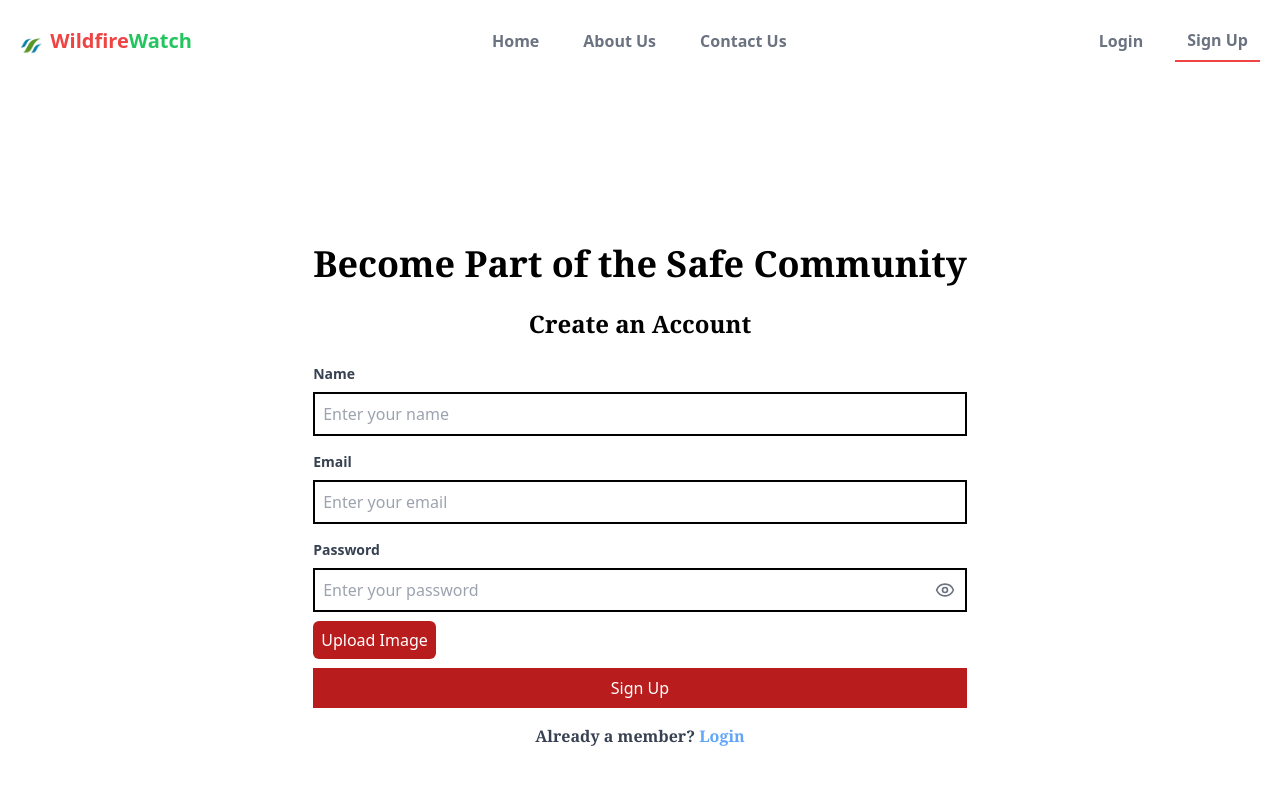
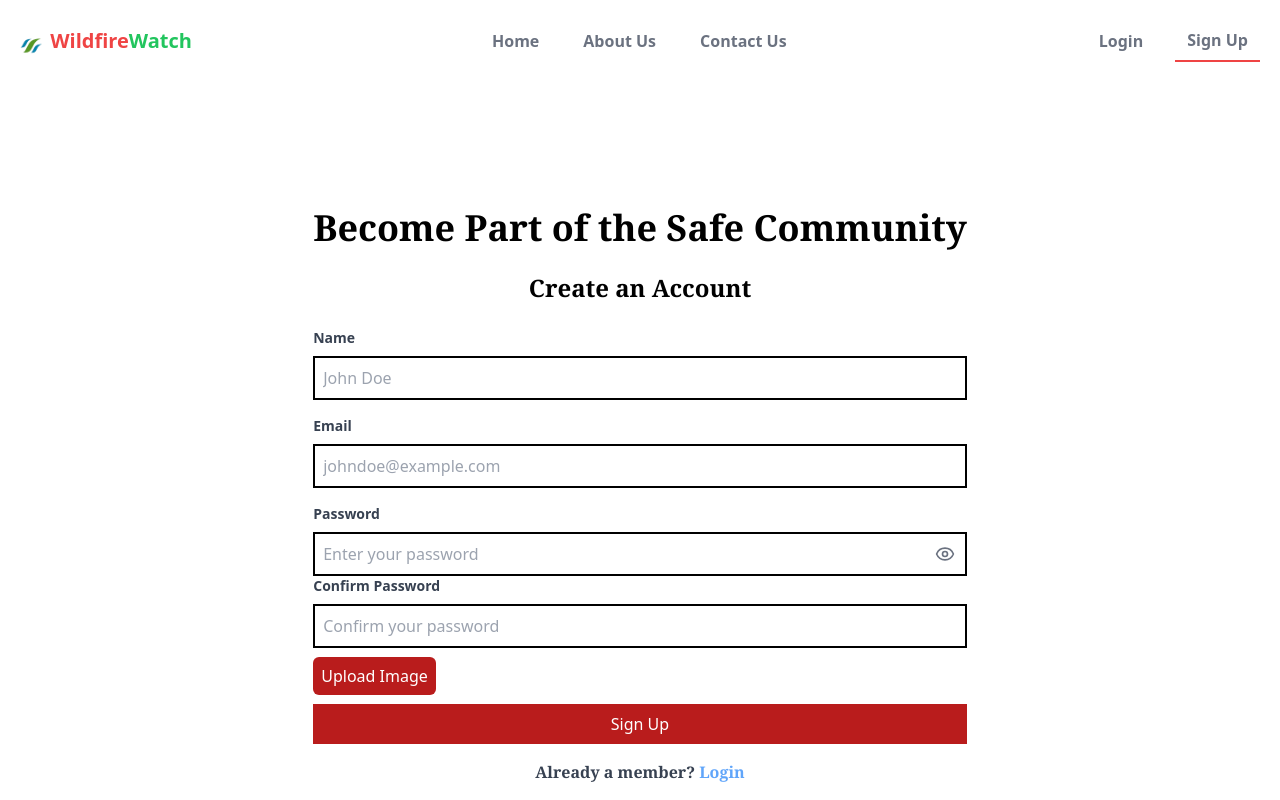
Before and after one commit to zargham101/wildfire, a React (Create React App) app in the folder frontend/: page /signup in a window 1280 px wide. Shown: the top 800 px of the page. Built offline with nearby package versions, Linux system fonts and the light colour scheme.

Commit message:
added confirm passowrd in signup

```diff
--- a/frontend/src/components/SignUp.jsx
+++ b/frontend/src/components/SignUp.jsx
@@ -11,6 +11,8 @@ const Signup = () => {
   const [image, setImage] = useState(null);
   const [errorMessage, setErrorMessage] = useState("");
   const [successMessage, setSuccessMessage] = useState("");
+  const [confirmPassword, setConfirmPassword] = useState("");
+
   const navigate = useNavigate();
 
   const handleImageChange = (e) => {
@@ -51,6 +53,9 @@ const Signup = () => {
     }
   };
 
+  const isPasswordMismatch =
+    confirmPassword.length > 0 && confirmPassword !== password;
+
   return (
     <div className="flex justify-center items-center min-h-screen bg-white mt-24">
       <div className="p-8">
@@ -70,7 +75,7 @@ const Signup = () => {
               type="text"
               value={name}
               onChange={(e) => setName(e.target.value)}
-              placeholder="Enter your name"
+              placeholder="John Doe"
               className="w-full p-2 border-2 border-black"
             />
           </div>
@@ -83,7 +88,7 @@ const Signup = () => {
               type="email"
               value={email}
               onChange={(e) => setEmail(e.target.value)}
-              placeholder="Enter your email"
+              placeholder="johndoe@example.com"
               className="w-full p-2 border-2 border-black"
             />
           </div>
@@ -99,6 +104,27 @@ const Signup = () => {
               placeholder="Enter your password"
               className="w-full p-2 border-2 border-black pr-10"
             />
+
+            <div className="mb-4 relative">
+              <label className="block text-gray-700 text-sm font-bold mb-2">
+                Confirm Password
+              </label>
+              <input
+                type={showPassword ? "text" : "password"}
+                value={confirmPassword}
+                onChange={(e) => setConfirmPassword(e.target.value)}
+                placeholder="Confirm your password"
+                className={`w-full p-2 border-2 ${
+                  isPasswordMismatch ? "border-red-500" : "border-black"
+                }`}
+              />
+            </div>
+            {isPasswordMismatch && (
+              <p className="text-red-500 text-sm mt-1">
+                Passwords do not match.
+              </p>
+            )}
+
             <button
               type="button"
               onClick={() => setShowPassword(!showPassword)}
```
